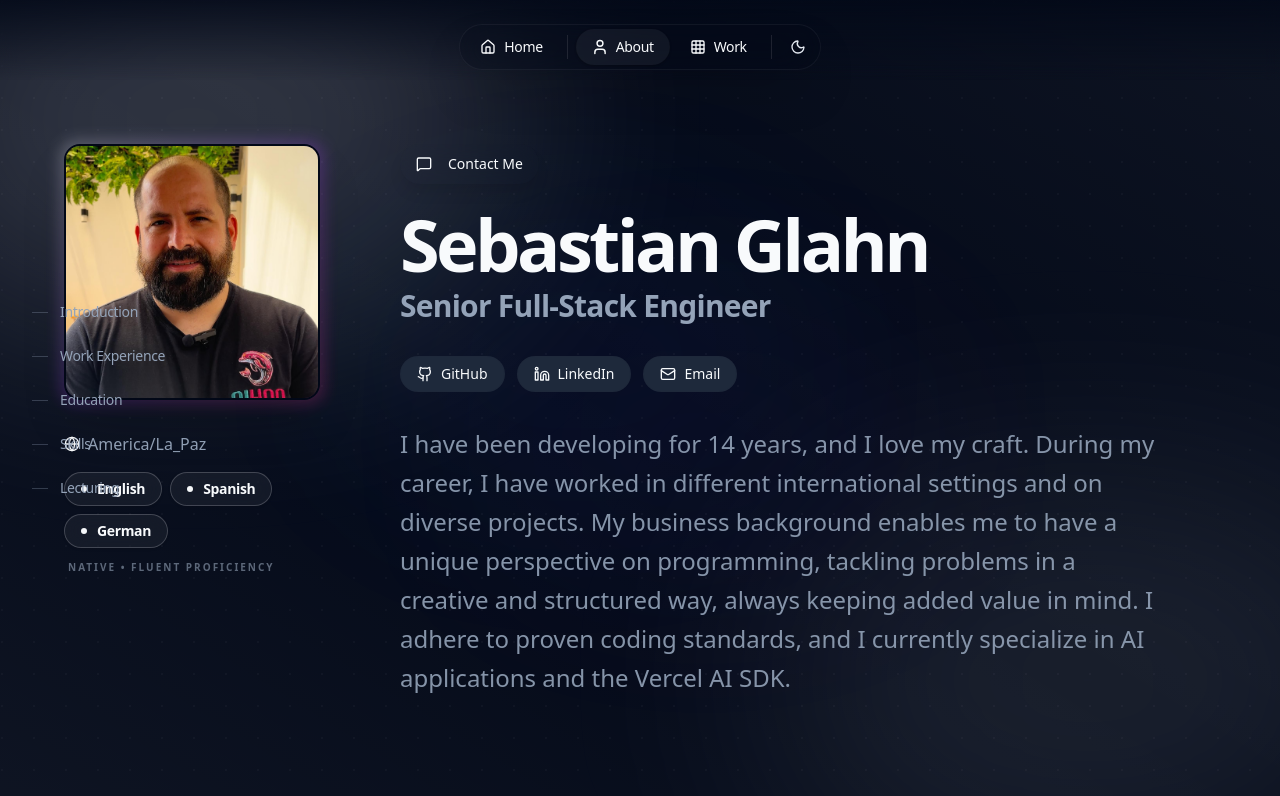
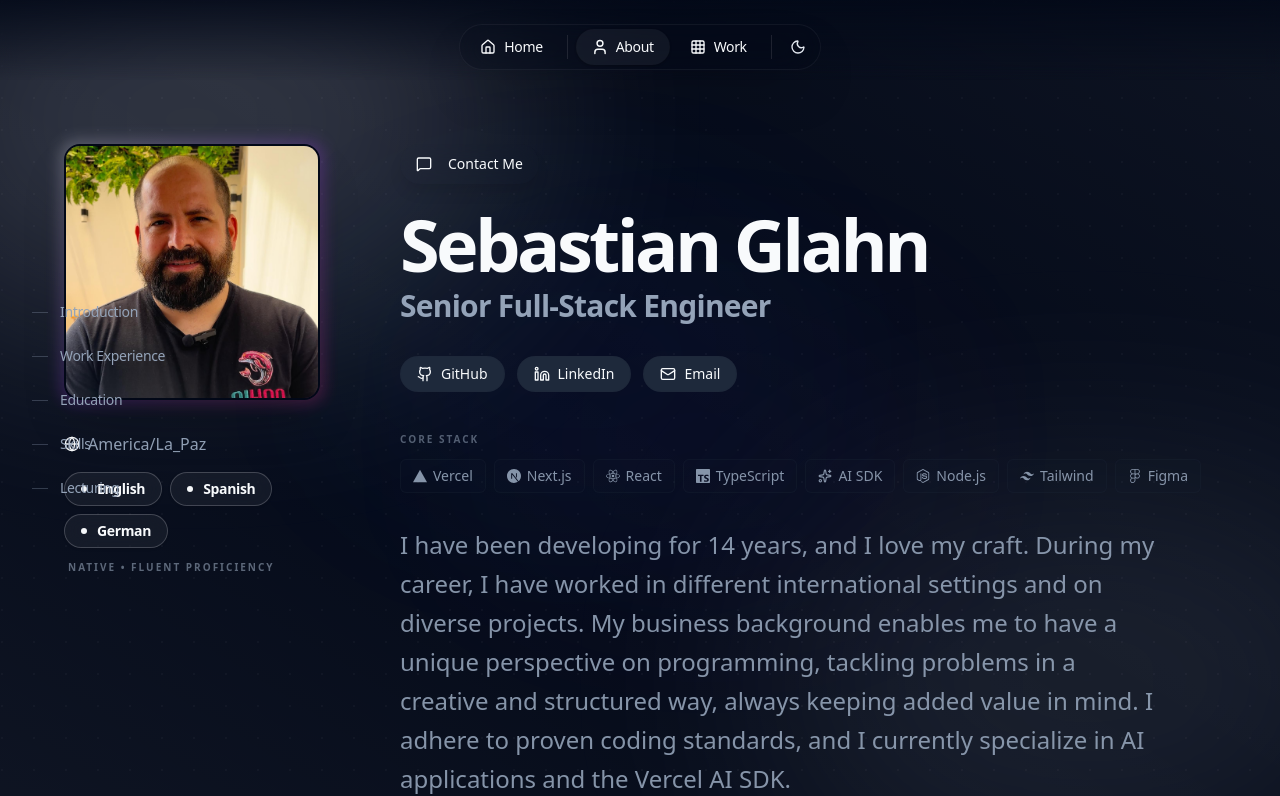
Before and after one commit to storatus/sebastianportfolio, a Next.js app: page /about in a window 1280 px wide. Shown: the top 796 px of the page. Built offline with nearby package versions, Linux system fonts and the light colour scheme.

Commit message:
feat: Add a "Core Stack" section to the about page, displaying technologies with icons.

```diff
--- a/src/app/about/page.tsx
+++ b/src/app/about/page.tsx
@@ -14,7 +14,17 @@
   Linkedin,
   Twitter,
   Instagram,
+  Sparkles,
 } from "lucide-react";
+import {
+  SiNextdotjs,
+  SiReact,
+  SiTypescript,
+  SiVercel,
+  SiTailwindcss,
+  SiNodedotjs,
+  SiFigma,
+} from "react-icons/si";
 
 export default function About() {
   const structure = [
@@ -172,6 +182,34 @@
                 </div>
               </RevealFx>
             )}
+
+            <RevealFx translateY={10} delay={0.45}>
+              <div className="flex flex-col gap-3 items-center lg:items-start opacity-90 mt-2">
+                <span className="text-[10px] font-bold uppercase tracking-[0.2em] text-muted-foreground/60">
+                  Core Stack
+                </span>
+                <div className="flex flex-wrap gap-2 justify-center lg:justify-start">
+                  {[
+                    { icon: SiVercel, name: "Vercel" },
+                    { icon: SiNextdotjs, name: "Next.js" },
+                    { icon: SiReact, name: "React" },
+                    { icon: SiTypescript, name: "TypeScript" },
+                    { icon: Sparkles, name: "AI SDK" },
+                    { icon: SiNodedotjs, name: "Node.js" },
+                    { icon: SiTailwindcss, name: "Tailwind" },
+                    { icon: SiFigma, name: "Figma" },
+                  ].map((tech) => (
+                    <div
+                      key={tech.name}
+                      className="flex items-center gap-1.5 px-3 py-1.5 rounded-md border border-border/30 bg-secondary/10 hover:bg-secondary/20 text-xs md:text-sm font-medium text-muted-foreground transition-all cursor-default"
+                    >
+                      <tech.icon className="w-3.5 h-3.5" />
+                      <span>{tech.name}</span>
+                    </div>
+                  ))}
+                </div>
+              </div>
+            </RevealFx>
 
             {about.intro.display && (
               <RevealFx translateY={20} delay={0.5}>
```
